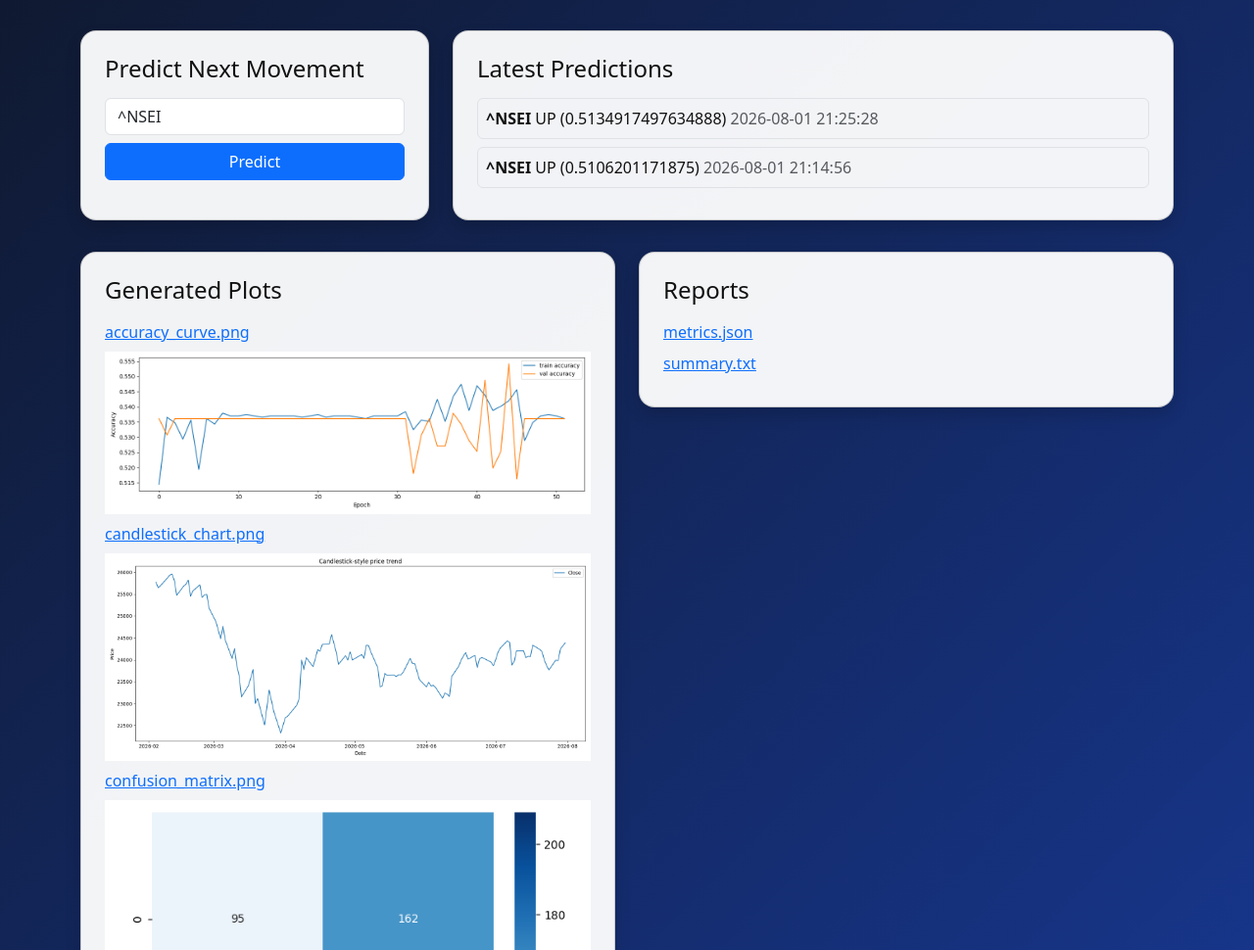
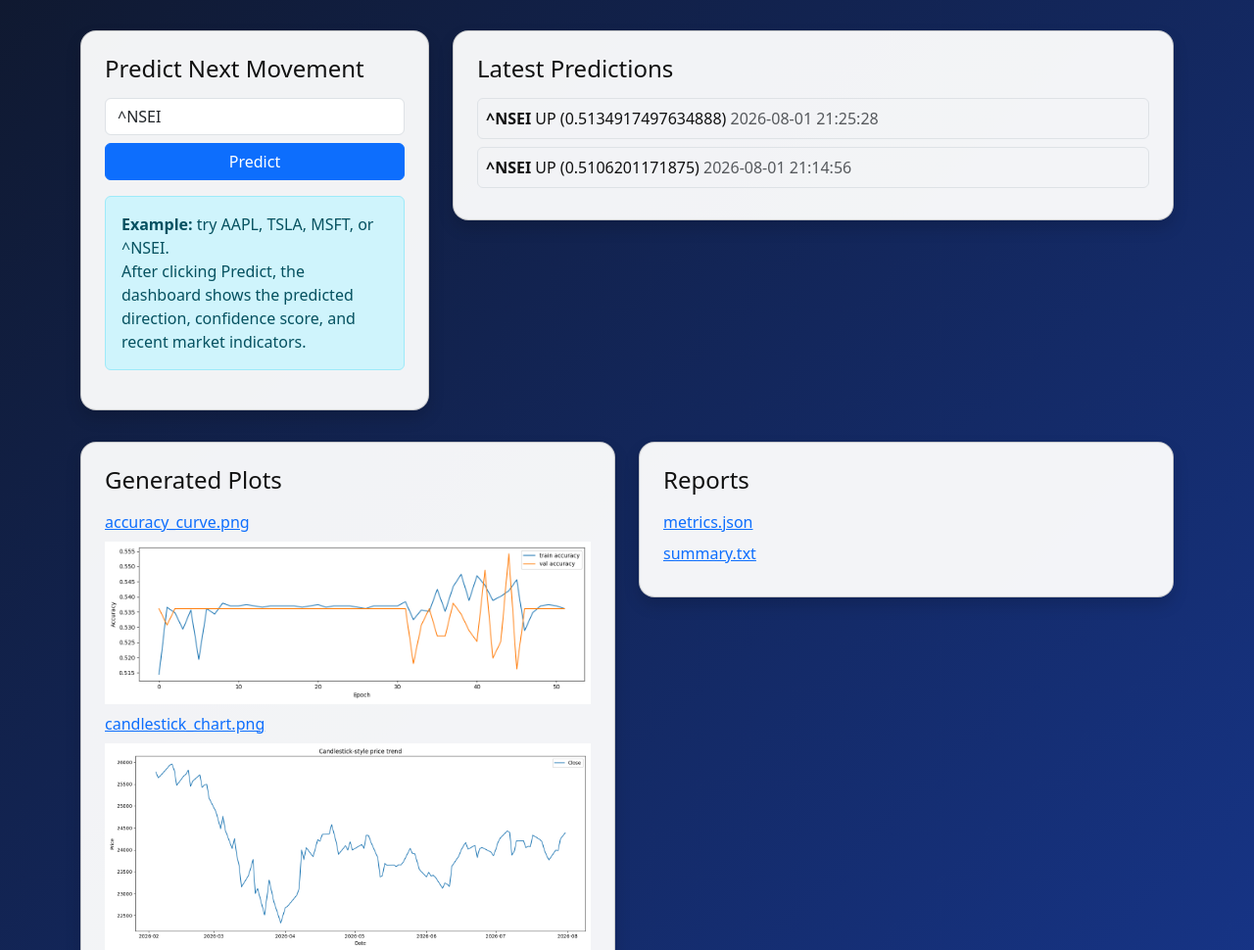
Before and after one commit to rishu2570/project.1, a Flask app: page / in a window 1280 px wide. Shown: the part 169-1139 px from the top of the page at 98% size. Run offline with Flask 3, Linux system fonts and the light colour scheme; data comes from the database, SQL or seed files in the repository.

Commit message:
Add dashboard usage example

```diff
--- a/app/templates/index.html
+++ b/app/templates/index.html
@@ -26,6 +26,10 @@
               <input class="form-control" name="symbol" placeholder="Symbol e.g. ^NSEI" value="^NSEI" />
               <button class="btn btn-primary">Predict</button>
             </form>
+            <div class="alert alert-info mt-3 mb-0">
+              <strong>Example:</strong> try AAPL, TSLA, MSFT, or ^NSEI.<br />
+              After clicking Predict, the dashboard shows the predicted direction, confidence score, and recent market indicators.
+            </div>
             <div id="prediction-result" class="mt-3"></div>
           </div>
         </div>
```
